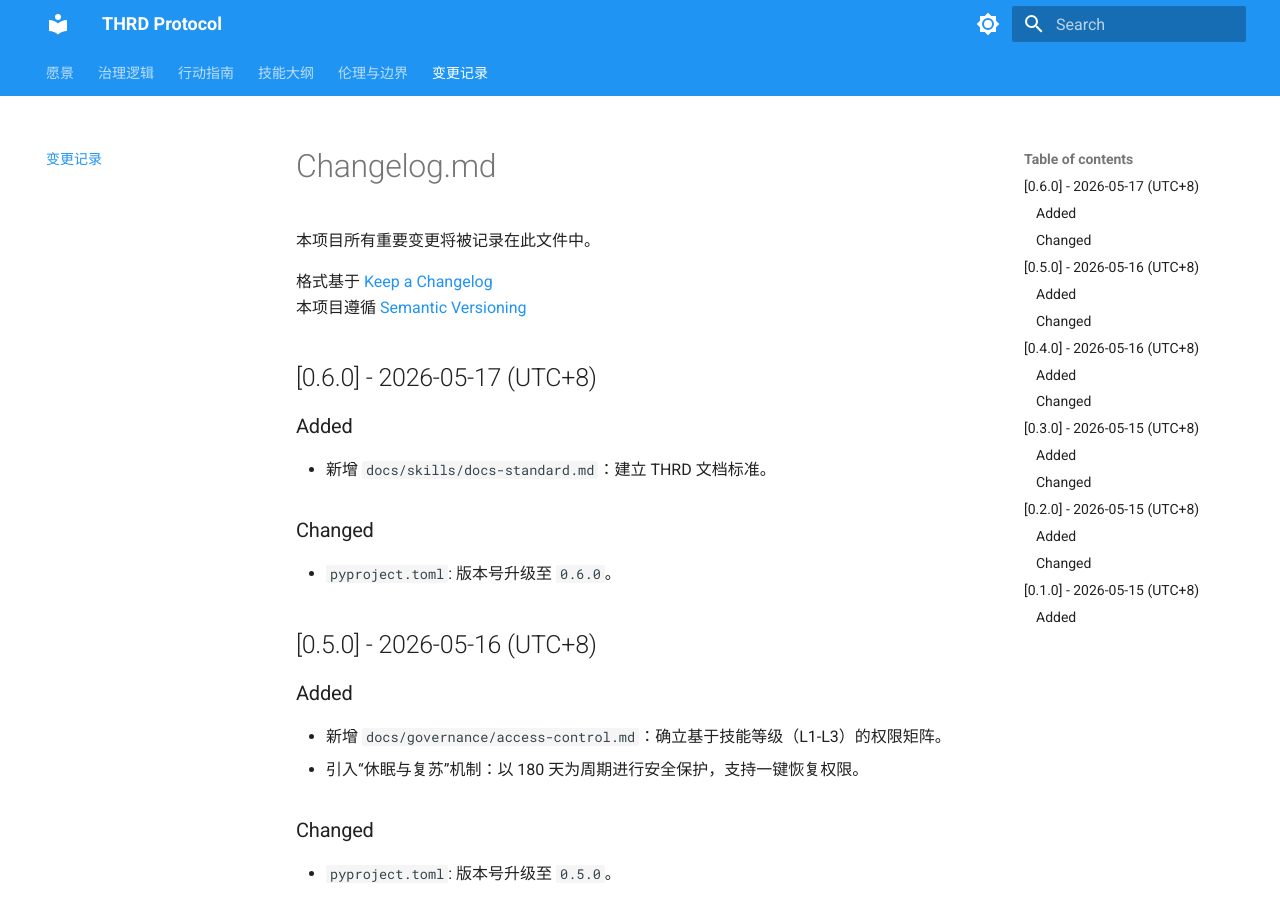
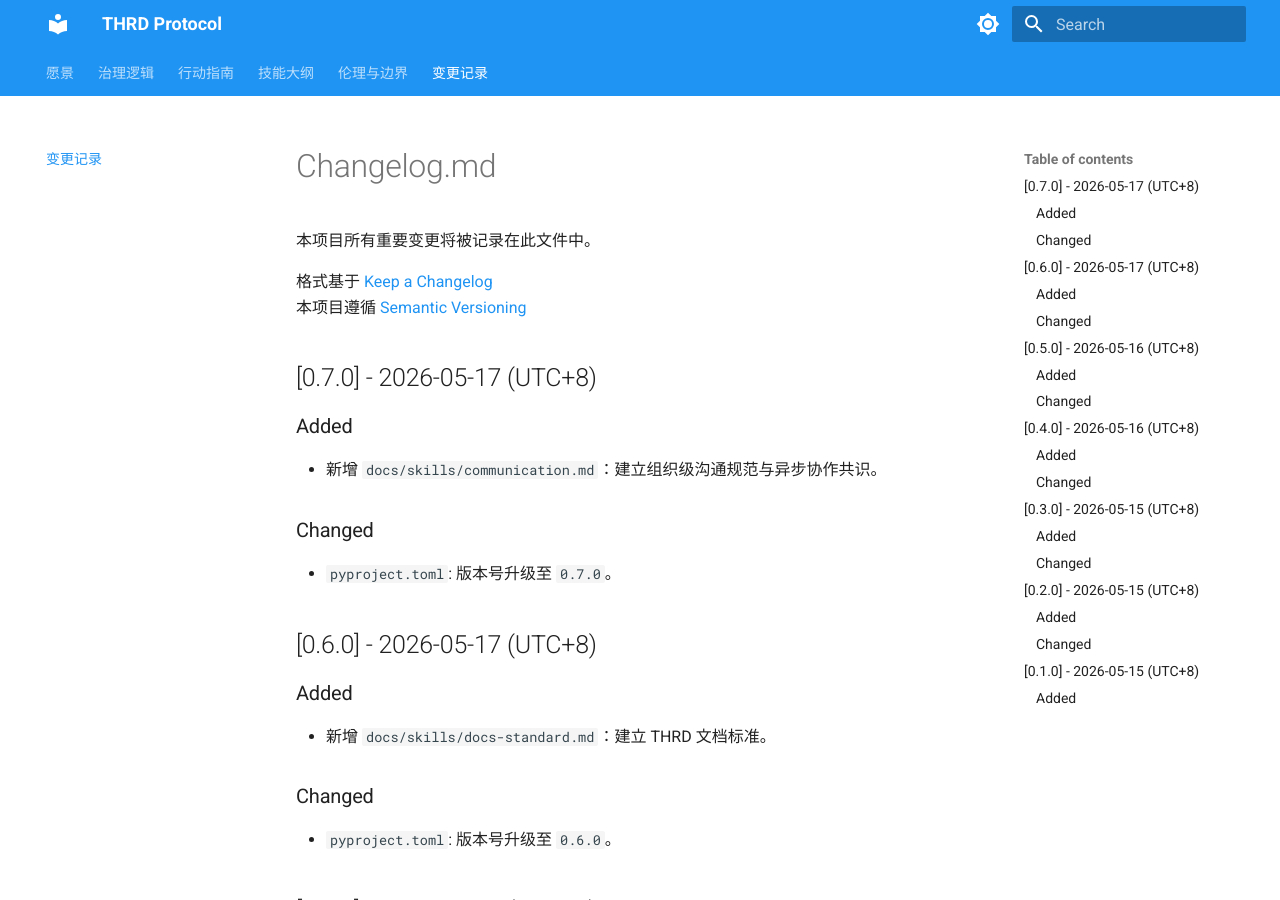
Before and after one commit to TouhouGleaners/THRD-Protocol, an MkDocs documentation site: the page built from docs/changelog.md, in a window 1280 px wide and 900 px high. Built offline with MkDocs 1.6.1 and Material for MkDocs 9.7.7, drawn with Linux system fonts in a browser that asks for light colours.

Commit message:
feat: 确立组织级沟通规范 (#7)

```diff
--- a/docs/changelog.md
+++ b/docs/changelog.md
@@ -4,6 +4,14 @@
 
 格式基于 [Keep a Changelog](https://keepachangelog.com/zh-CN/1.1.0/)
 本项目遵循 [Semantic Versioning](https://semver.org/lang/zh-CN/)
+
+## [0.7.0] - 2026-05-17 (UTC+8)
+
+### Added
+- 新增 `docs/skills/communication.md`：建立组织级沟通规范与异步协作共识。
+
+### Changed
+- `pyproject.toml`: 版本号升级至 `0.7.0`。
 
 ## [0.6.0] - 2026-05-17 (UTC+8)
 
--- a/pyproject.toml
+++ b/pyproject.toml
@@ -4,7 +4,7 @@ build-backend = "setuptools.build_meta"
 
 [project]
 name = "thrd-protocol"
-version = "0.6.0"
+version = "0.7.0"
 description = "Teahouse of Recollected Dreams 管理改革大纲与行动指南"
 readme = "README.md"
 authors = [
```
Also changed, not shown: docs/skills/communication.md (added, +44 -0 lines).
